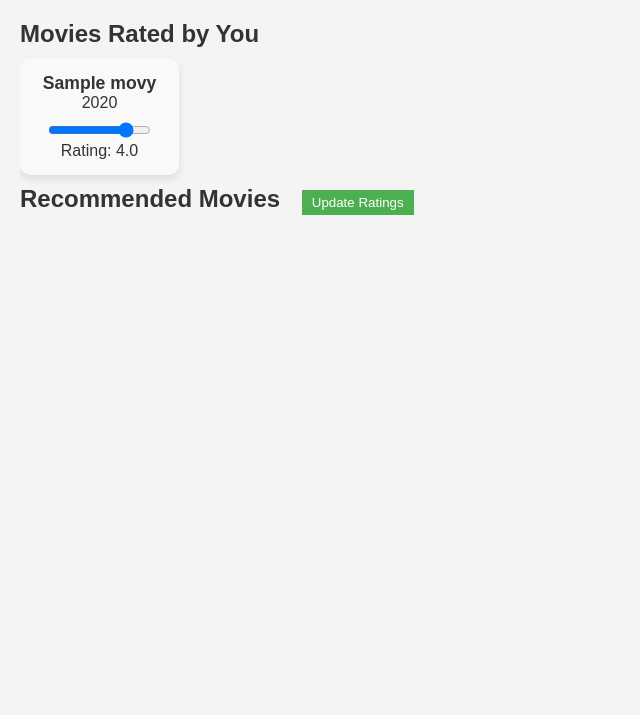
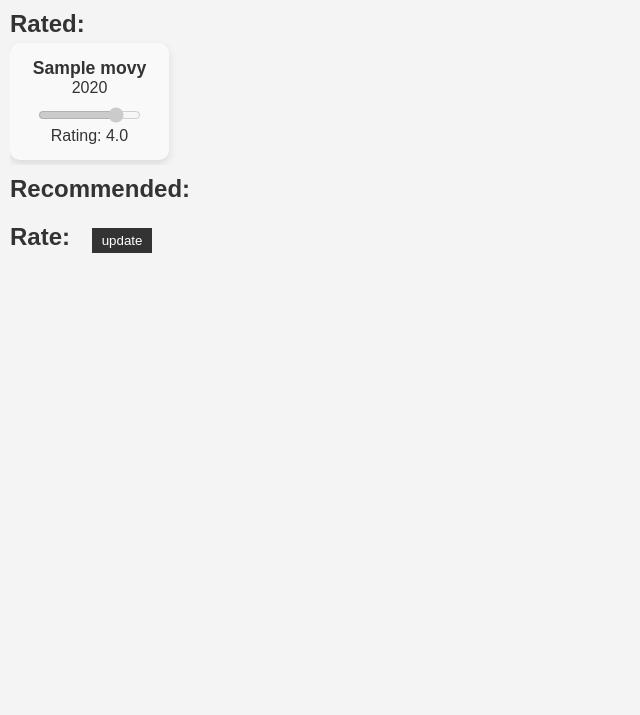
Before and after one commit to AmitAaranya/movie-recommendation-system, a Flask app: page / in a window 1280 px wide. Shown: the part 48-763 px from the top of the page, without its empty margins (0-640 px from the left). Run offline with Flask 3, Linux system fonts and the light colour scheme; a user stored in the database is signed in; tables that the repository leaves empty hold one stand-in row (values such as "Sample post"); parts of the project's set-up code (start-up, migrations or seed data) failed here and were passed over.

Commit message:
Updated Home Page
Devided into three section: Rated, Recommended, To be Rated

```diff
--- a/src/static/styles.css
+++ b/src/static/styles.css
@@ -60,7 +60,7 @@
 .content {
     flex-grow: 1;
     /* Takes up the remaining space */
-    padding: 20px;
+    padding: 10px;
     background-color: #f4f4f4;
 }
 
@@ -118,7 +118,7 @@
     display: grid;
     grid-template-columns: repeat(auto-fill, minmax(200px, 1fr));
     gap: 20px;
-    margin-top: 20px;
+    margin-top: 10px;
 }
 
 .movie-block {
--- a/src/templates/base.html
+++ b/src/templates/base.html
@@ -69,9 +69,9 @@
             }
         });
 
-        function updateRating(movieId, rating) {
+        function updateRating(movieId,type, rating) {
             // Update the displayed rating value (text) when the slider value changes
-            document.getElementById('rating-value-' + movieId).innerText = rating;
+            document.getElementById(type + '-rating-value-' + movieId).innerText = rating;
         }
     </script>
 </body>
--- a/src/templates/home.html
+++ b/src/templates/home.html
@@ -1,21 +1,37 @@
 {% extends "base.html" %}
 
 {% block content %}
-<h2>Movies Rated by You</h2>
+<h2>Rated:</h2>
 <div class="movie-grid-rated">
     {% for movie in rated_movies %}
-    {% include 'movies.html' %}
+        {% set Rating = movie['Rating'] %}
+        {% set Type = 'Rated' %}
+        {% set disable_slider = True %}
+        {% include 'movies.html' %}
     {% endfor %}
 </div>
 
-<h2>Recommended Movies
-    <button id="update-ratings-button" onclick="updateAllRatings()">Update Ratings</button>
+<h2>Recommended:</h2>
+<div class="movie-grid-rated">
+    {% for movie in recommended_movies %}
+        {% set Rating = movie['Rating'] %}
+        {% set Type = 'Recommended' %}
+        {% set disable_slider = True %}
+        {% include 'movies.html' %}
+    {% endfor %}
+</div>
+
+<h2>Rate:
+    <button id="update-ratings-button" onclick="updateAllRatings()">update</button>
 </h2>
 <div class="movie-grid">
     {% for movie in recommended_movies %}
-    {% include 'movies.html' %}
+        {% set Type = 'Rate' %}
+        {% set Rating = 0 %}
+        {% include 'movies.html' %}
     {% endfor %}
 </div>
+
 
 <script>
     function updateAllRatings() {
@@ -31,7 +47,7 @@
             const movieId = movieElement.getAttribute('data-movie-id');
 
             // Get the rating value from the corresponding rating slider element
-            const ratingElement = document.getElementById('rating-' + movieId);
+            const ratingElement = document.getElementById('Rate-rating-' + movieId);
             const rating = parseFloat(ratingElement.value);  // Use the slider value as rating
 
             // If rating is greater than 0, include the movie in the update list
@@ -75,7 +91,8 @@
         /* Makes the grid scrollable if it overflows */
         gap: 20px;
         /* Adds space between movies */
-        padding: 10px 0;
+        padding: 5px 0;
+        margin-bottom: 10px;
         /* Optional padding for aesthetics */
     }
 
@@ -95,7 +112,7 @@
     #update-ratings-button {
         margin-left: 15px;
         padding: 5px 10px;
-        background-color: #4CAF50;
+        background-color: #333;
         color: white;
         border: none;
         cursor: pointer;
--- a/src/templates/movies.html
+++ b/src/templates/movies.html
@@ -4,7 +4,7 @@
         <p>{{ movie['Year'] }}</p>
     </div>
     <!-- Slider initialized with the movie's rating or default to 0 -->
-    <input type="range" min="0" max="5" value="{{ movie['Rating'] | default(0) }}" step="0.5" class="rating-slider"
-        id="rating-{{ movie['Id'] }}" oninput="updateRating({{ movie['Id'] }}, this.value)">
-    <p>Rating: <span id="rating-value-{{ movie['Id'] }}">{{ movie['Rating'] | default(0) }}</span></p>
+    <input type="range" min="0" max="5" value="{{ Rating | default(0) }}" step="0.5" class="rating-slider"
+        id="{{ Type }}-rating-{{ movie['Id'] }}" {% if disable_slider %} disabled {% endif %} oninput="updateRating({{ movie['Id'] }},'{{ Type }}', this.value)">
+    <p>Rating: <span id="{{ Type }}-rating-value-{{ movie['Id'] }}">{{ Rating | default(0) }}</span></p>
 </div>
```
